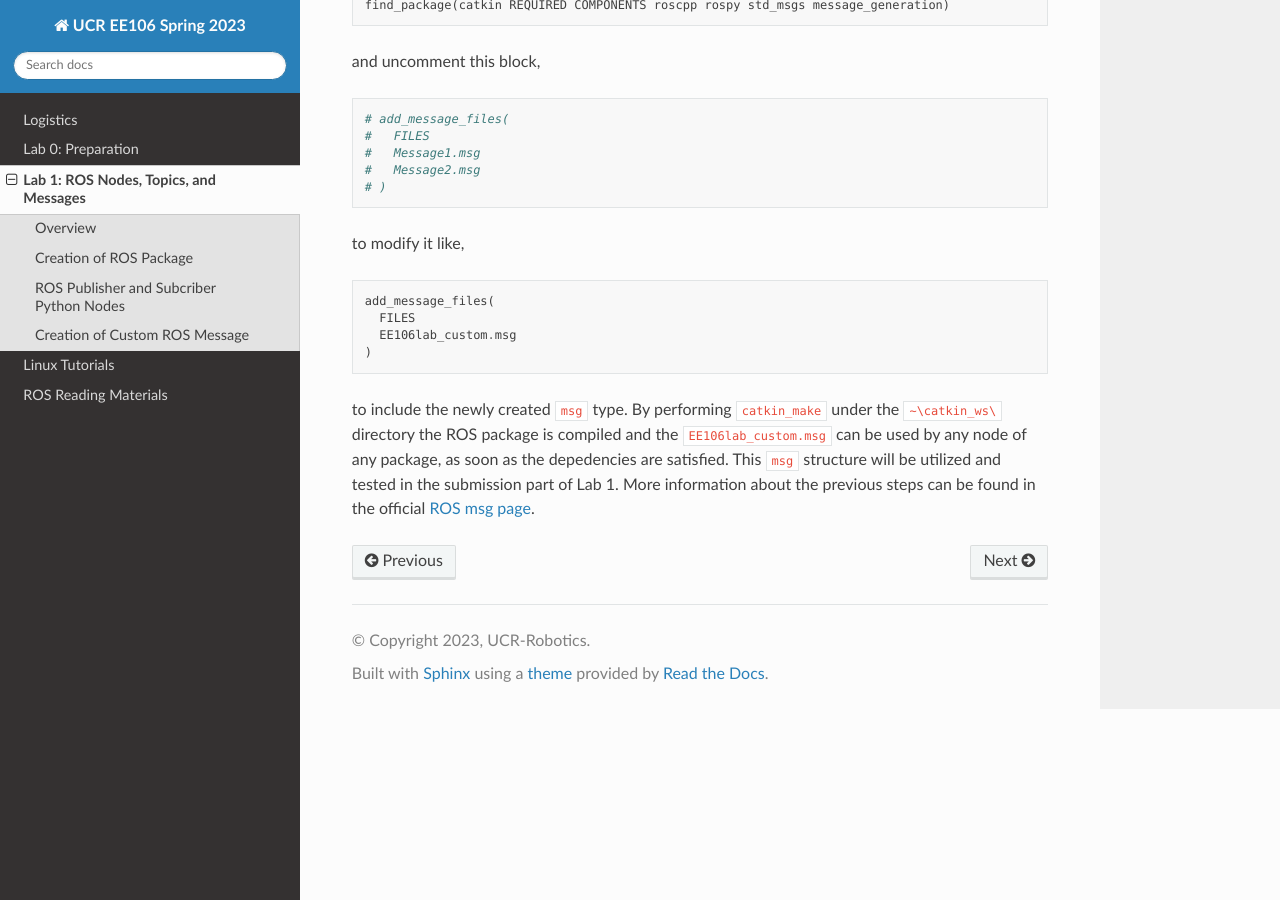
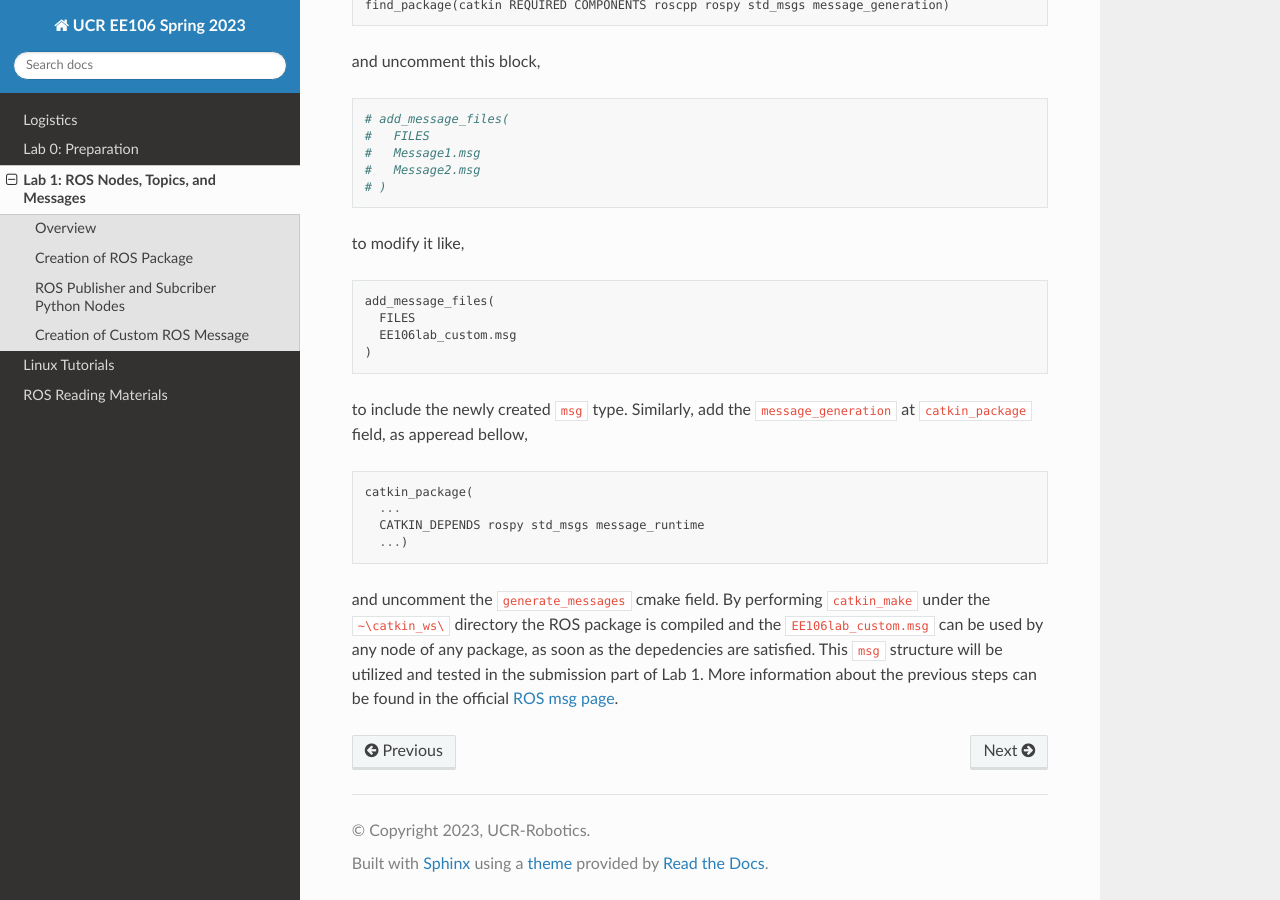
Before and after one commit to taektay/ee106, a Sphinx documentation site: the page built from docs/lab1.rst, in a window 1280 px wide and 900 px high, scrolled down 2545 px. Built offline with Sphinx 7.4.7 and the Read the Docs theme 2.0.0, drawn with Linux system fonts in a browser that asks for light colours.

Commit message:
updated lab1

```diff
--- a/docs/lab1.rst
+++ b/docs/lab1.rst
@@ -131,7 +131,16 @@ to modify it like,
     EE106lab_custom.msg
   )
 
-to include the newly created ``msg`` type. By performing ``catkin_make`` under the ``~\catkin_ws\`` directory the ROS package is compiled and  the ``EE106lab_custom.msg`` can be used by any node of any package, as soon as the depedencies are satisfied. This ``msg`` structure will be utilized and tested in the submission part of Lab 1. More information about the previous steps can be found in the official `ROS msg page  <http://wiki.ros.org/msg>`_.
+to include the newly created ``msg`` type. Similarly, add the ``message_generation`` at ``catkin_package`` field, as apperead bellow,
+
+.. code-block:: python
+
+  catkin_package(
+    ...
+    CATKIN_DEPENDS rospy std_msgs message_runtime
+    ...)
+
+and uncomment the ``generate_messages`` cmake field. By performing ``catkin_make`` under the ``~\catkin_ws\`` directory the ROS package is compiled and  the ``EE106lab_custom.msg`` can be used by any node of any package, as soon as the depedencies are satisfied. This ``msg`` structure will be utilized and tested in the submission part of Lab 1. More information about the previous steps can be found in the official `ROS msg page  <http://wiki.ros.org/msg>`_.
 
 
 .. Submission
```
